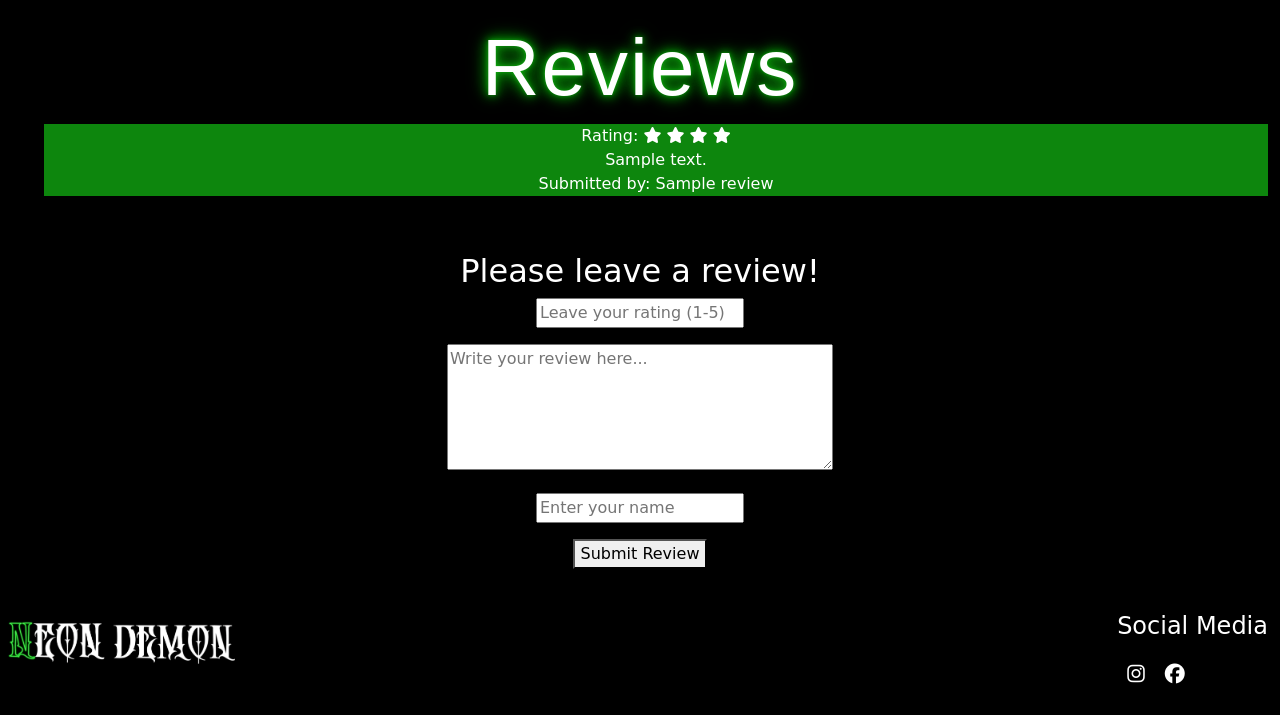
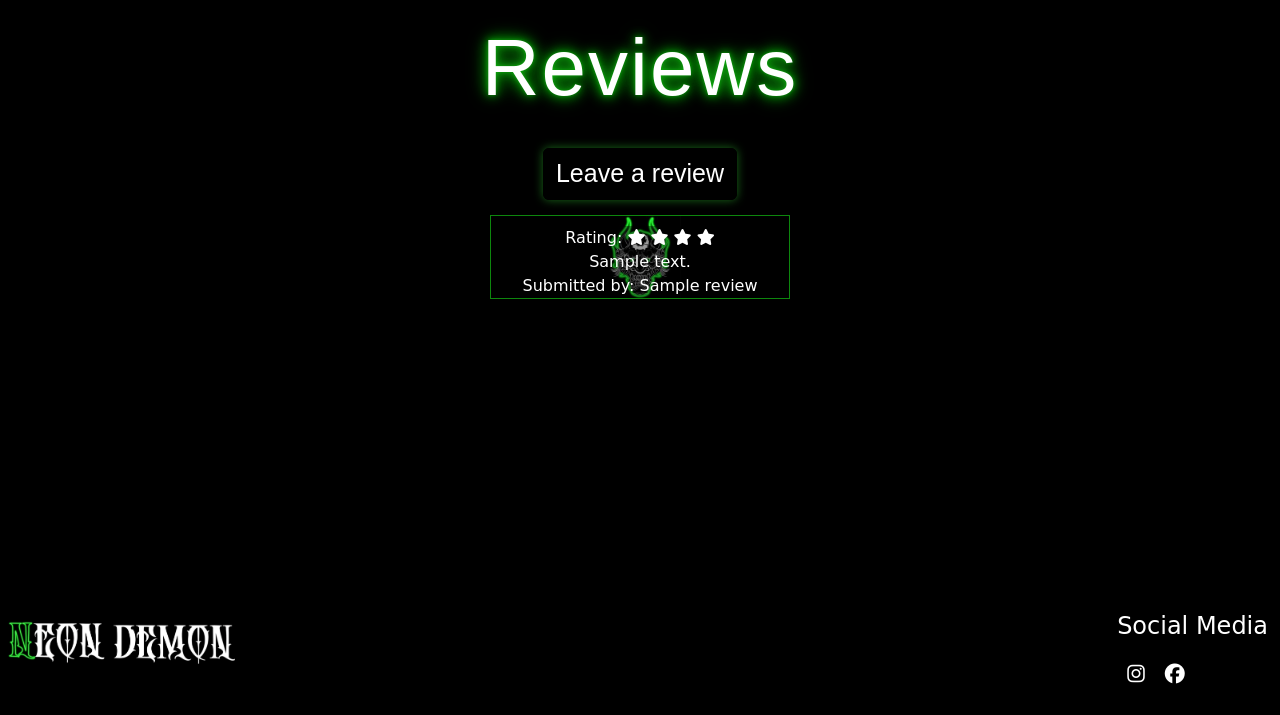
Before and after one commit to ALVIN02-ui/NeonDemonPortfolioProject4, a Django app: page /reviews/ in a window 1280 px wide. Shown: the part 85-800 px from the top of the page. Run offline with Django 3.2, Linux system fonts and the light colour scheme; tables that the repository leaves empty hold one stand-in row (values such as "Sample post"); some libraries are stand-ins or nearby versions; some web fonts are replaced.

Commit message:
moved the form for the reviews into a new file 'reviewform.html' and changed views, user can now press a button to go to review form

```diff
--- a/NeonDemonSocialApp/urls.py
+++ b/NeonDemonSocialApp/urls.py
@@ -7,4 +7,5 @@ urlpatterns = [
     path('about/', views.about, name='about'),
     path('social/', views.social, name='social'),
     path('reviews/', views.reviews, name='reviews'),
+    path('reviewform/', views.reviewform, name='reviewform')
 ]
--- a/NeonDemonSocialApp/views.py
+++ b/NeonDemonSocialApp/views.py
@@ -1,9 +1,8 @@
 from django.shortcuts import render, redirect
 from django.core.validators import MinValueValidator, MaxValueValidator
+from django.http import HttpResponseRedirect
 from .forms import ReviewForm
 from .models import Review
-
-
 
 # Create your views here.
 
@@ -19,7 +18,7 @@ def about(request):
 def social(request):
     return render(request, 'social.html')
 
-def reviews(request):
+def reviewform(request):
     if request.method == 'POST':
         form = ReviewForm(request.POST)
         if form.is_valid():
@@ -28,8 +27,12 @@ def reviews(request):
             MaxValueValidator(5, message='Rating should not exceed 5')
         ]
             form.save()
+            return HttpResponseRedirect('/reviews/')
     else:
         form = ReviewForm()
 
+    return render(request, 'reviewform.html', {'form': form})
+
+def reviews(request):
     reviews = Review.objects.all()
-    return render(request, 'reviews.html', {'form': form, 'reviews': reviews})
+    return render(request, 'reviews.html', {'reviews': reviews})
--- a/static/css/style.css
+++ b/static/css/style.css
@@ -82,8 +82,8 @@ nav * {
 .btn-close {
     background-color:white;
     border: 1px solid rgb(23, 224, 23);
+    margin-right:5px;
 }
-
 
 #logo {
     width: 75px;
@@ -303,7 +303,11 @@ nav * {
     padding:0;
 }
 
-/* ------------------ reviews.html custom CSS *-----------------------*/
+/* ------------------ reviews.html/reviewform.html custom CSS *-----------------------*/
+
+#reviewformcontainer li{
+    list-style: none;
+}
 
 #review-container{
     text-align:center;
@@ -317,12 +321,40 @@ nav * {
     font-size:80px;
 }
 
+#review-button {
+    background: rgba(0, 0, 0, 0.223);
+    box-shadow: 0 0 10px rgba(51, 209, 51, 0.5);
+    font-family: 'DEATH CROW', sans-serif;
+    font-size: 25px;
+    border: black solid 1px;
+    text-shadow: 3px 3px rgba(0, 0, 0, 0.6);
+}
+
+#review-button:hover {
+    color: rgba(51, 209, 51);
+    border: 1px solid rgb(51, 209, 51);
+    box-shadow: 0 0 100px rgb(51, 209, 51);
+}
+
 .review-display{
     text-align:center;
 }
 
 .review-list{
     list-style: none;
+    background: url('../images/small-logo.jpg') no-repeat;
+    background-size: contain;
+    background-position: center;
+    margin: 0;
+    padding:0;
+    border: 1px solid rgba(23, 224, 23, 0.6);
+    padding-top:10px;
+    margin-top:15px;
+    width:300px;
+}
+
+.review-list li{
+    background: rgb(0, 0, 0, 0.4);
 }
 
 .review-form{
@@ -331,12 +363,8 @@ nav * {
     margin-top:40px;
 }
 
-#review-content li{
-    background: rgba(23, 224, 23, 0.6);
-    width:auto;
-}
 
-
+/* review form media query */
 @media (max-width: 767px) {
     .responsive-textarea {
         width: 100%;
--- a/templates/reviews.html
+++ b/templates/reviews.html
@@ -4,6 +4,8 @@
     <div class="row">
         <div id="review-container" class="col-12">
             <h1>Reviews</h1>
+            <br>
+            <a href="{% url 'reviewform' %}" id="review-button" class="btn btn-primary">Leave a review</a>
         </div>
     </div>
 </div>
@@ -11,7 +13,7 @@
     <div class="row">
         <div class="review-display col-12">
             {% for review in reviews %}
-            <ul class="review-list">
+            <ul class="review-list mx-auto">
                 <div id ="review-content">
                     <li>Rating:
                         {% if review.rating == 1 %}
@@ -77,17 +79,4 @@
     </div>
 </div>
 
-<div class="container-fluid">
-    <div class="row">
-        <div class="review-form col-12">
-            <h2>Please leave a review!</h2>
-            <form method="post" enctype="multipart/form-data">
-                {% csrf_token %}
-                {{ form.as_p }}
-                <button type="submit">Submit Review</button>
-            </form>
-        </div>
-    </div>
-</div>
-
 {% endblock %}
```
Also changed, not shown: templates/reviewform.html (added, +15 -0 lines).
